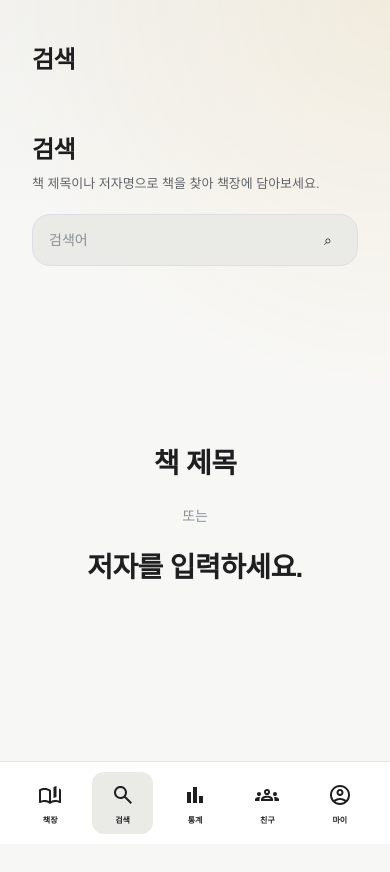
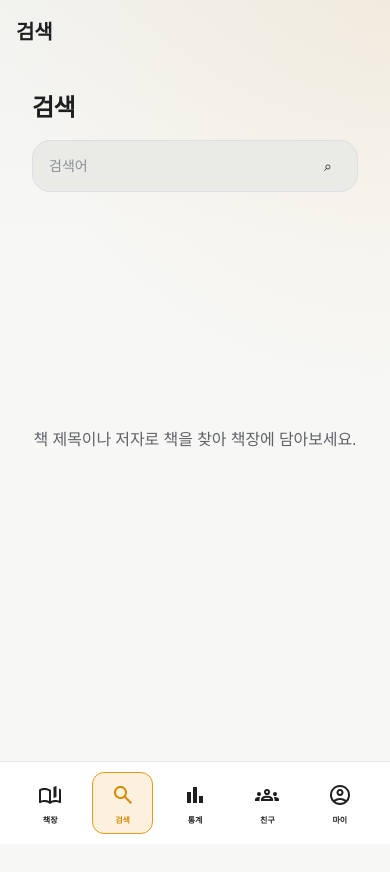
Before and after one commit to kzkzkzk224/rebo, a website: page public/index.html in a window 390 px wide. Both pictures are taken after a click on the button "검색". After the commit the page ends 844 px from the top, so only its background shows below. Drawn offline with Linux system fonts and the light colour scheme; a web font is replaced by a local one.

Commit message:
Tighten mobile header and search layout

```diff
--- a/public/app.js
+++ b/public/app.js
@@ -303,12 +303,7 @@ function closeSheet() {
 function renderSearch() {
   $view.innerHTML = `
     <section class="search-panel bare-panel">
-      <div class="section-head">
-        <div>
-          <h2 class="section-title">검색</h2>
-          <p class="section-caption">책 제목이나 저자명으로 책을 찾아 책장에 담아보세요.</p>
-        </div>
-      </div>
+      <h2 class="section-title">검색</h2>
       <div class="search-toolbar">
         <input
           id="search-input"
@@ -421,9 +416,7 @@ function drawSearchState() {
   if (!state.search.query && !state.search.loading) {
     $state.innerHTML = `
       <div class="search-empty">
-        <p class="search-empty-keyword">책 제목</p>
-        <p class="search-empty-divider">또는</p>
-        <p class="search-empty-keyword">저자를 입력하세요.</p>
+        <p class="search-empty-copy">책 제목이나 저자로 책을 찾아 책장에 담아보세요.</p>
       </div>
     `;
     return;
--- a/public/index.html
+++ b/public/index.html
@@ -20,8 +20,8 @@
       rel="stylesheet"
       href="https://cdn.jsdelivr.net/gh/orioncactus/pretendard/dist/web/static/pretendard.css"
     />
-    <link rel="stylesheet" href="/theme.css?v=20260325-3" />
-    <link rel="stylesheet" href="/style.css?v=20260325-3" />
+    <link rel="stylesheet" href="/theme.css?v=20260326-1" />
+    <link rel="stylesheet" href="/style.css?v=20260326-1" />
   </head>
   <body>
     <div class="layout-shell">
@@ -138,6 +138,6 @@
     <div id="modal-root"></div>
     <div id="toast-root"></div>
 
-    <script src="/app.js?v=20260325-3"></script>
+    <script src="/app.js?v=20260326-1"></script>
   </body>
 </html>
--- a/public/style.css
+++ b/public/style.css
@@ -104,7 +104,7 @@ img {
 
 .main-shell {
   min-width: 0;
-  padding: 22px;
+  padding: 24px;
 }
 
 .topbar {
@@ -112,7 +112,7 @@ img {
   align-items: center;
   justify-content: space-between;
   gap: 16px;
-  padding: 10px 0 14px;
+  padding: 8px 0 16px;
   border-radius: 12px;
   border: 0;
   background: transparent;
@@ -124,11 +124,11 @@ img {
 }
 
 .view-title {
-  margin: 8px 0 4px;
-  font-size: 30px;
+  margin: 0;
+  font-size: 20px;
   font-weight: 700;
-  line-height: 40px;
-  letter-spacing: -0.021em;
+  line-height: 24px;
+  letter-spacing: -0.01em;
 }
 
 .view-subtitle {
@@ -160,7 +160,7 @@ html[data-theme="dark"] .theme-toggle::before {
 }
 
 .view {
-  padding: 18px 0 98px;
+  padding: 16px 0 98px;
 }
 
 .panel {
@@ -183,7 +183,7 @@ html[data-theme="dark"] .theme-toggle::before {
 .stats-panel,
 .my-panel,
 .manual-panel {
-  padding: 18px;
+  padding: 16px;
 }
 
 .detail-panel {
@@ -195,13 +195,13 @@ html[data-theme="dark"] .theme-toggle::before {
   justify-content: space-between;
   align-items: flex-end;
   gap: 16px;
-  margin-bottom: 18px;
+  margin-bottom: 16px;
 }
 
 .shelf-topline {
   display: flex;
   justify-content: flex-end;
-  margin-bottom: 18px;
+  margin-bottom: 16px;
 }
 
 .section-title {
@@ -268,8 +268,8 @@ html[data-theme="dark"] .theme-toggle::before {
   flex-direction: column;
   align-items: center;
   justify-content: center;
-  gap: 14px;
-  padding: 20px;
+  gap: 16px;
+  padding: 24px 16px;
   text-align: center;
 }
 
@@ -331,24 +331,39 @@ html[data-theme="dark"] .theme-toggle::before {
   display: grid;
   align-content: start;
   justify-items: start;
-  gap: 6px;
-  padding: 12px 4px 0;
+  gap: 4px;
+  padding: 16px 4px 0;
+  width: 100%;
 }
 
 .book-title {
   margin: 0;
   font-family: "Pretendard", sans-serif;
   font-size: 14px;
-  line-height: 24px;
+  line-height: 16px;
   letter-spacing: -0.006em;
   font-weight: 600;
+  color: var(--color-text-primary);
+  display: -webkit-box;
+  -webkit-line-clamp: 2;
+  -webkit-box-orient: vertical;
+  overflow: hidden;
+  text-overflow: ellipsis;
+  min-height: 32px;
 }
 
 .book-meta {
-  margin: 6px 0 0;
-  font-size: 13px;
-  line-height: 24px;
+  margin: 0;
+  font-size: 12px;
+  line-height: 16px;
   letter-spacing: -0.0025em;
+  color: var(--color-text-secondary);
+  display: -webkit-box;
+  -webkit-line-clamp: 1;
+  -webkit-box-orient: vertical;
+  overflow: hidden;
+  text-overflow: ellipsis;
+  width: 100%;
 }
 
 .status-chip,
@@ -394,7 +409,7 @@ textarea::placeholder {
 
 .search-toolbar {
   position: relative;
-  margin-bottom: 18px;
+  margin: 16px 0;
 }
 
 .search-toolbar .search-field {
@@ -655,25 +670,17 @@ textarea::placeholder {
   display: grid;
   place-content: center;
   text-align: center;
-  gap: 12px;
-}
-
-.search-empty-keyword {
+  gap: 8px;
+}
+
+.search-empty-copy {
   margin: 0;
   font-family: "Pretendard", sans-serif;
-  font-size: 36px;
-  line-height: 56px;
-  letter-spacing: -0.022em;
-  color: var(--color-text-primary);
-  font-weight: 700;
-}
-
-.search-empty-divider {
-  margin: 0;
-  font-size: 14px;
+  font-size: 16px;
   line-height: 24px;
   letter-spacing: -0.006em;
-  color: var(--color-text-tertiary);
+  color: var(--color-text-secondary);
+  font-weight: 500;
 }
 
 .clamp-2 {
@@ -1535,9 +1542,9 @@ textarea::placeholder {
 }
 
 .mobile-nav .nav-item.active {
-  background: var(--color-surface-3);
-  color: var(--color-text-primary);
-  border-color: transparent;
+  background: var(--color-accent-soft);
+  color: var(--color-accent-strong);
+  border-color: var(--color-accent);
 }
 
 .side-nav .nav-item {
@@ -1620,20 +1627,21 @@ textarea::placeholder {
   }
 
   .main-shell {
-    padding: 14px 14px 0;
+    padding: 16px 16px 0;
   }
 
   .topbar {
-    padding: 18px;
-    border-radius: 24px;
+    padding: 4px 0 16px;
+    border-radius: 0;
   }
 
   .view-title {
-    font-size: 24px;
+    font-size: 20px;
+    line-height: 24px;
   }
 
   .view {
-    padding: 14px 0 118px;
+    padding: 16px 0 118px;
   }
 
   .mobile-nav {
@@ -1663,7 +1671,7 @@ textarea::placeholder {
   }
 
   .search-empty-keyword {
-    font-size: 28px;
+    font-size: 16px;
   }
 
   .search-result-row {
```
